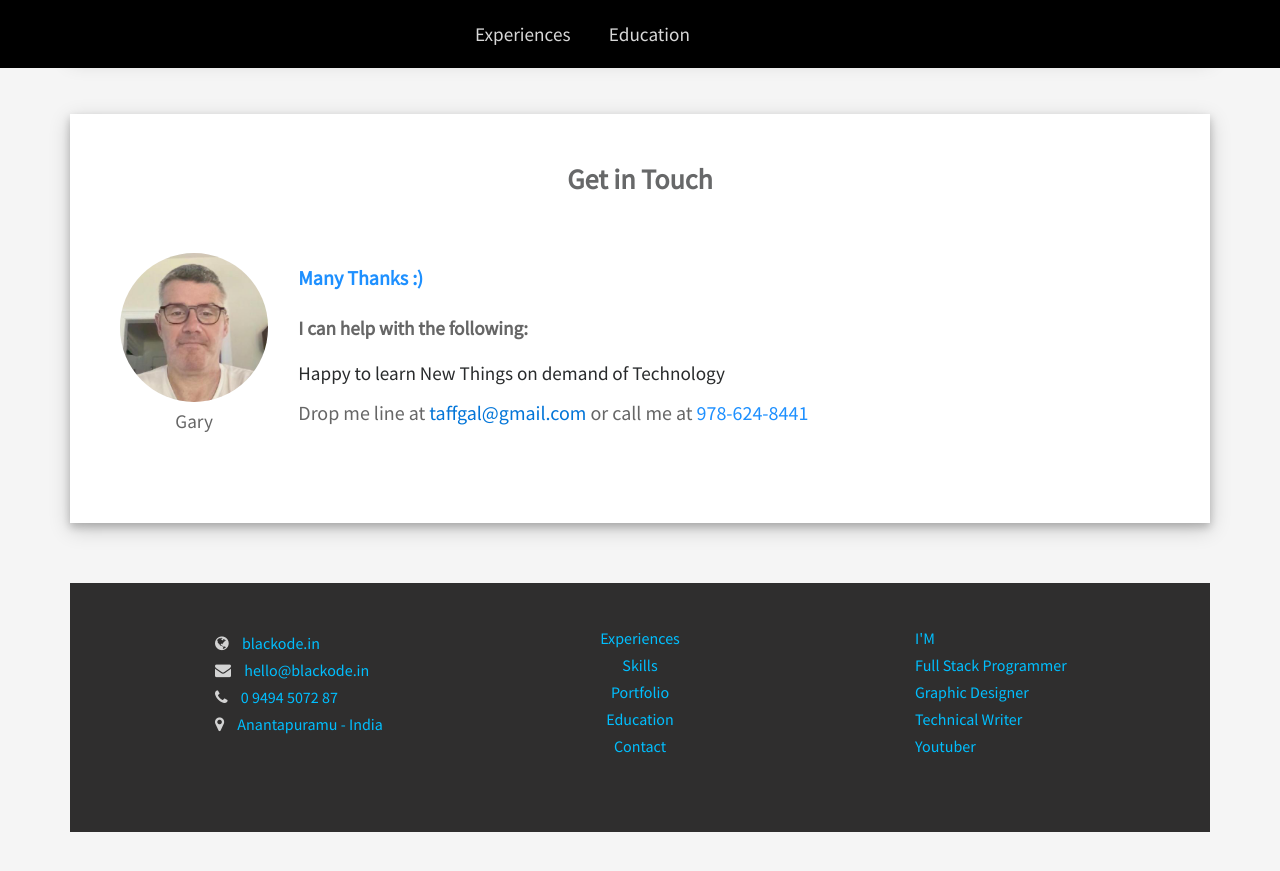
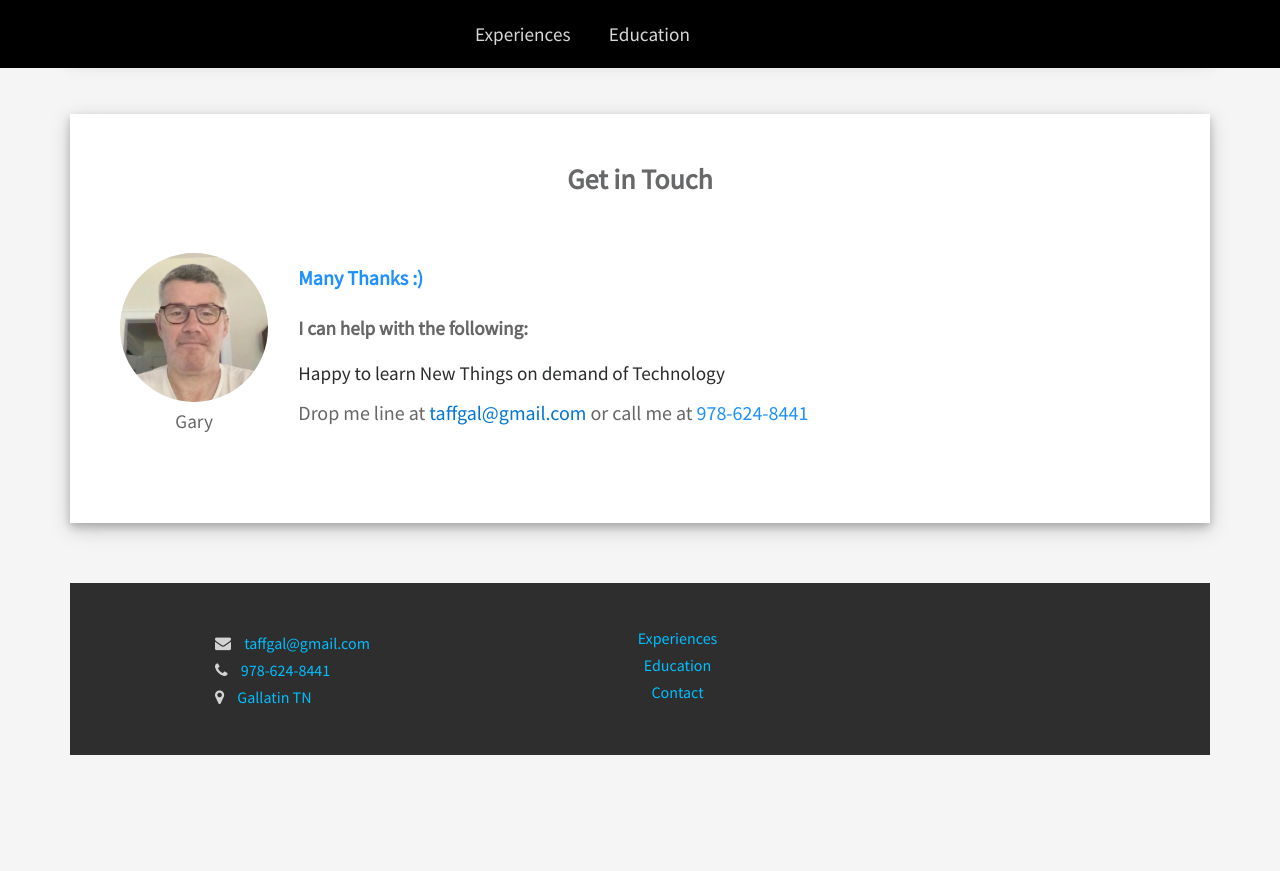
Before and after one commit to taffo73/Resume, a Jekyll site: the page built from index.html, in a window 1280 px wide and 900 px high, scrolled down 1504 px. Shown: the top 871 px of the window. Built offline with Jekyll 4.4.1, drawn with Linux system fonts in a browser that asks for light colours; a script that is not in the unit is left out.

Commit message:
Add files via upload

```diff
--- a/_includes/footer.html
+++ b/_includes/footer.html
@@ -3,20 +3,18 @@
         <div class="col-md-4">
             <ul class="list-unstyled">
 
+
+
                 <li class="padding-top-3">
-                    <i class="fa fa-globe padding-right-10"></i> <a href="https://blackode.in">blackode.in</a>
+                    <i class="fa fa-envelope padding-right-10"></i> <a href="mailto: taffgal@gmail.com">taffgal@gmail.com</a>
                 </li>
 
                 <li class="padding-top-3">
-                    <i class="fa fa-envelope padding-right-10"></i> <a href="mailto: hello@blackode.in">hello@blackode.in</a>
+                    <i class="fa fa-phone padding-right-10"></i> 978-624-8441
                 </li>
 
                 <li class="padding-top-3">
-                    <i class="fa fa-phone padding-right-10"></i> 0 9494 5072 87
-                </li>
-
-                <li class="padding-top-3">
-                    <i class="fa fa-map-marker padding-right-10"></i> Anantapuramu - India
+                    <i class="fa fa-map-marker padding-right-10"></i> Gallatin TN
                 </li>
 
             </ul>
@@ -30,14 +28,6 @@
                 </li>
 
                 <li class="padding-top-3">
-                    <a href="#skills">Skills</a>
-                </li>
-
-                <li class="padding-top-3">
-                    <a href="#portfolio">Portfolio</a>
-                </li>
-
-                <li class="padding-top-3">
                     <a href="#education">Education</a>
                 </li>
 
@@ -48,27 +38,6 @@
             </ul>
         </div>
 
-        <div class="col-md-4 float-right padding-left-50">
-            <ul class="list-unstyled">
-                <li class="padding-top-3">
-                    <stronng> I'M </stronng>
-                </li>
-                <li class="padding-top-3">
-                    Full Stack Programmer
-                </li>
-
-                <li class="padding-top-3">
-                    Graphic Designer
-                </li>
-
-                <li class="padding-top-3">
-                    Technical Writer
-                </li>
-
-                <li class="padding-top-3">
-                    Youtuber
-                </li>
-
             </ul>
         </div>
     </div>
```
